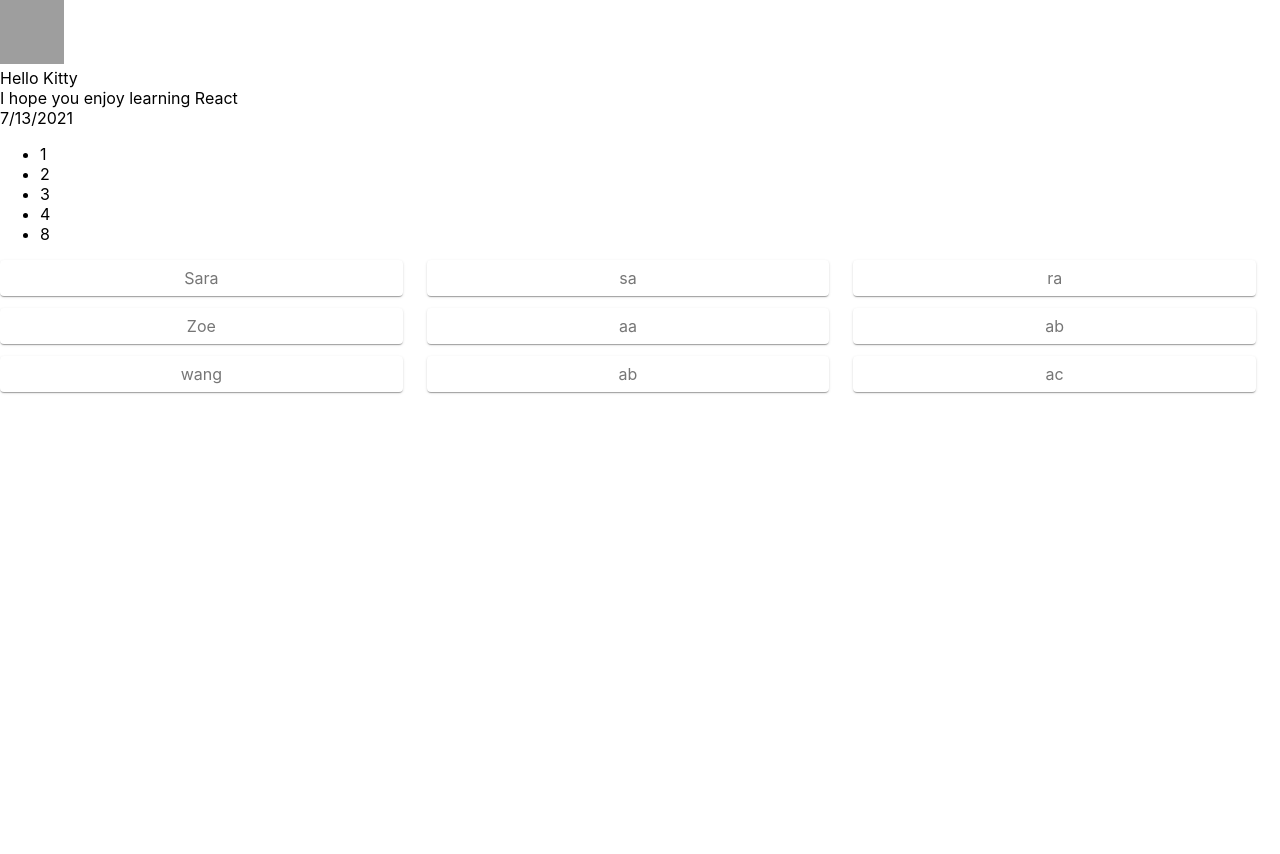
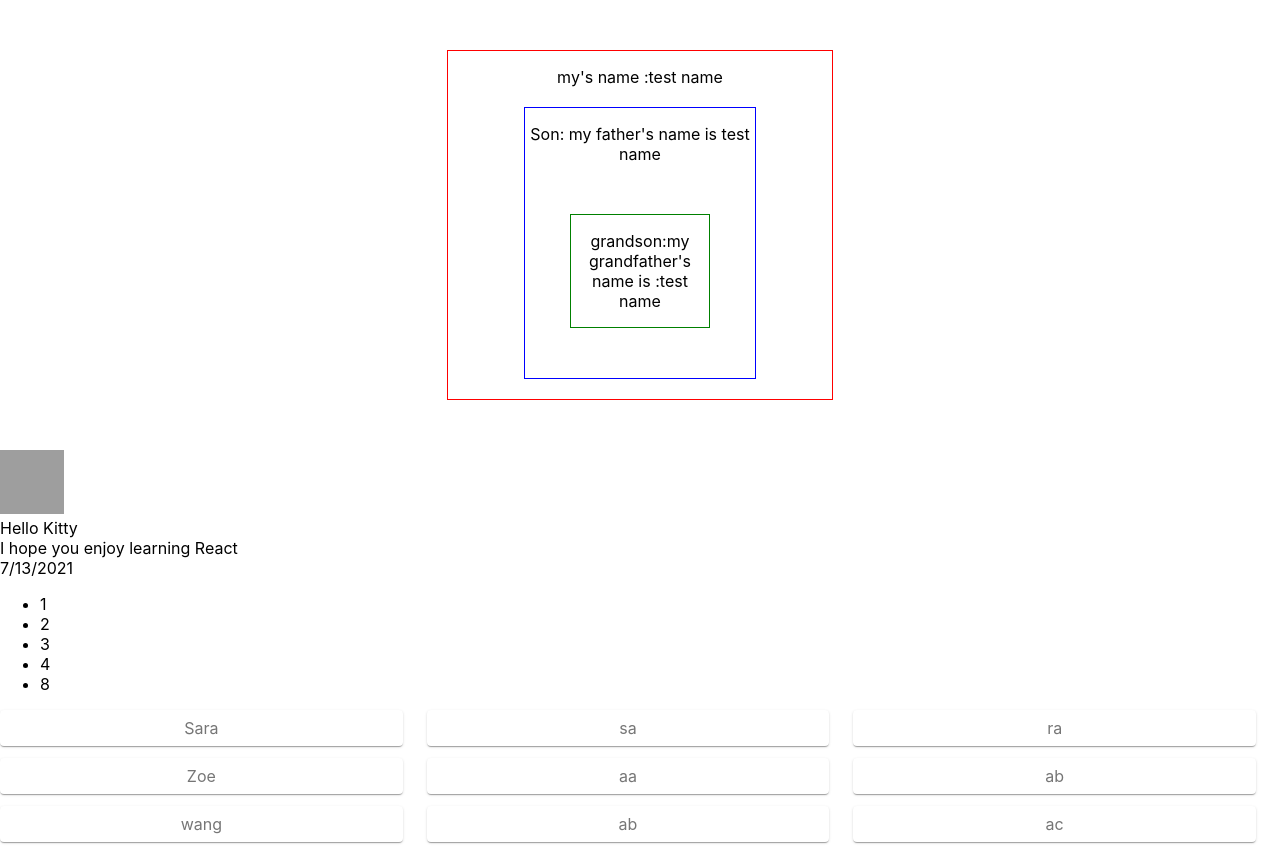
Before and after one commit to Qiaoliwang2020/learning-react, a React (Create React App) app: page / in a window 1280 px wide. Before the commit the page ends 800 px from the top, so only its background shows below. Built offline with nearby package versions, Linux system fonts and the light colour scheme; grey boxes are pictures that could not be loaded.

Commit message:
learn context through an example of father son and grandson

```diff
--- a/src/App.js
+++ b/src/App.js
@@ -2,6 +2,10 @@ import React from 'react';
 import { makeStyles } from '@material-ui/core/styles';
 import Grid from '@material-ui/core/Grid';
 import Paper from '@material-ui/core/Paper';
+
+import Son from './son';
+
+export const {Provider,Consumer} = React.createContext("defaultValue");
 
 const useStyles = makeStyles((theme) => ({
   root: {
@@ -66,8 +70,15 @@ function App() {
   const listItems = numbers.map((number)=>
     <li>{number}</li>
   );
+  let name = 'test name';
   return (
     <div className={classes.root}>
+      <Provider value={name}>
+        <div style={{border:'1px solid red', width:'30%', margin:'50px auto',textAlign:'center'}}>
+           <p>my's name :{name}</p>
+           <Son/>
+        </div>
+      </Provider>
       <Comment date={comment.date} text={comment.text} author={comment.author} />
       <ul>
         {listItems}
--- /dev/null
+++ b/src/grandson.js
@@ -0,0 +1,14 @@
+import React from 'react';
+import { Consumer } from "./App.js";
+function Grandson(props) {
+    return (
+        <Consumer>
+            {(name ) =>
+                   <div style={{border:'1px solid green',width:'60%',margin:'50px auto',textAlign:'center'}}>
+                   <p>grandson:my grandfather's name is :{name}</p>
+               </div>
+            }
+        </Consumer>
+    );
+}
+export default Grandson;
--- /dev/null
+++ b/src/son.js
@@ -0,0 +1,17 @@
+import React from 'react';
+import { Consumer } from './App';
+import Grandson from './grandson';
+
+function Son(props){
+    return (<Consumer>
+        {( name )=>
+           <div style={{border:'1px solid blue', width:'60%',margin:'20px auto', textAlign:'center'}}>
+               <p>Son: my father's name is {name}</p>
+               <Grandson/>
+           </div>
+        }
+    </Consumer>
+    );
+}
+
+export default Son;
```
